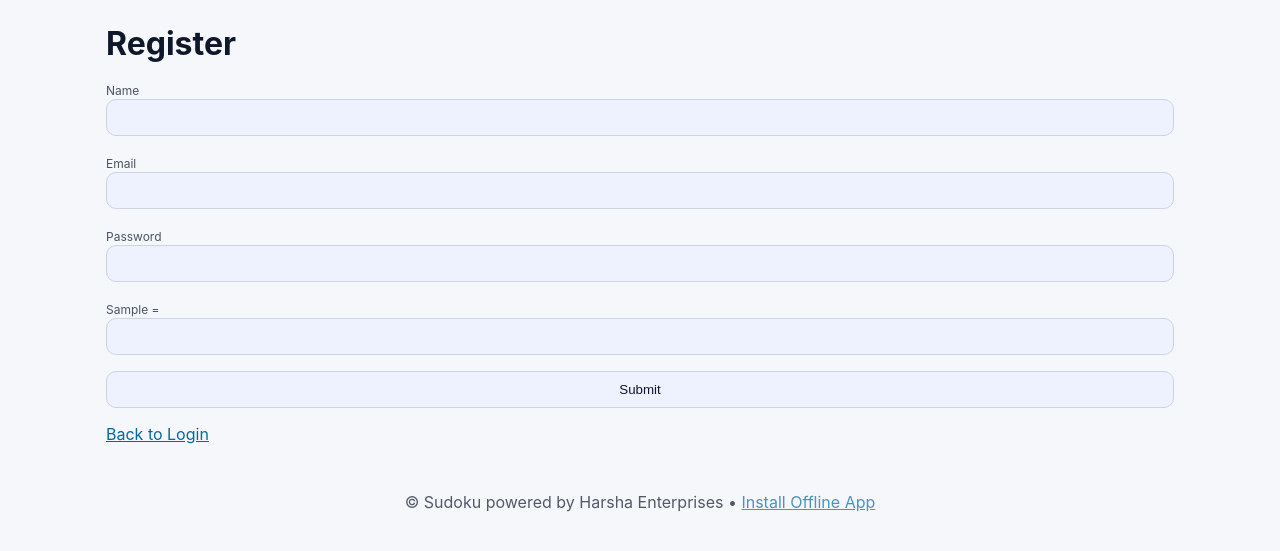
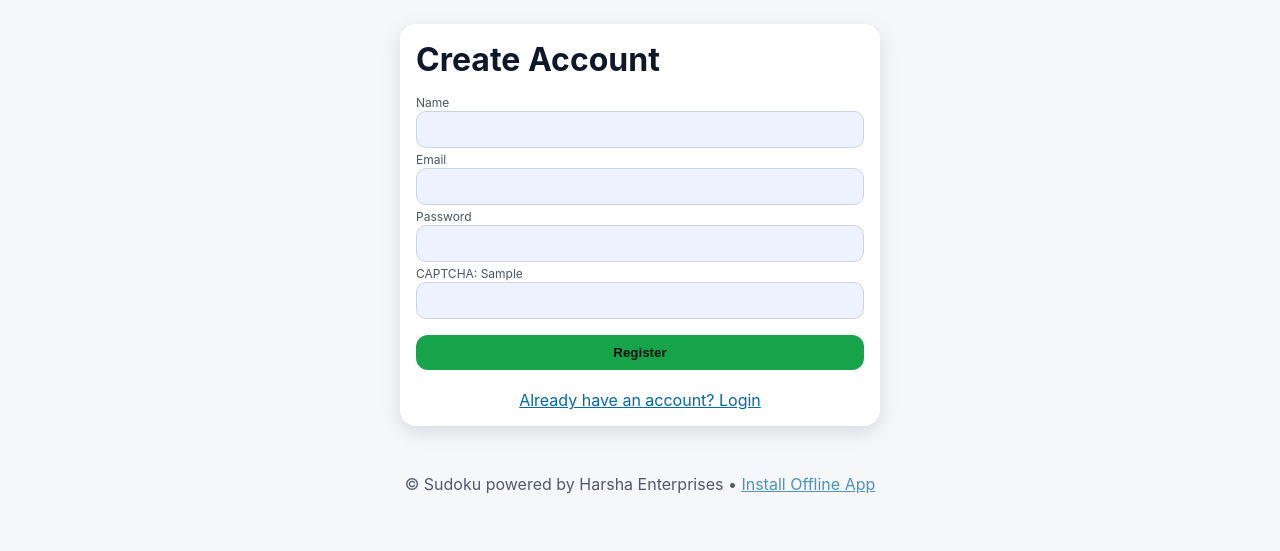
Before and after one commit to harsha86396/sudoku_app, a Flask app: template templates/register.html in a window 1280 px wide. Shown: the part 63-614 px from the top of the page. Run offline with Flask 3, Linux system fonts and the light colour scheme; the template is opened without the code that fills it: most values are stand-ins (such as "Sample title", 1, 10 or a date in 2020); form fields are guessed from the names that the template uses; parts of the project's set-up code (start-up, migrations or seed data) failed here and were passed over.

Commit message:
Update register.html

```diff
--- a/templates/register.html
+++ b/templates/register.html
@@ -1,26 +1,35 @@
 {% extends 'base.html' %}
 {% block content %}
-  <h1>Register</h1>
-  <form method="post" action="{{ url_for('register') }}">
-    {{ form.hidden_tag() }}
-    <p>
-      {{ form.name.label }}<br>
-      {{ form.name() }}
-    </p>
-    <p>
-      {{ form.email.label }}<br>
-      {{ form.email() }}
-    </p>
-    <p>
-      {{ form.password.label }}<br>
-      {{ form.password() }}
-    </p>
-    <p>
-      <label for="captcha">{{ captcha_q }} = </label>
-      {{ form.captcha() }}
-    </p>
-    <p>{{ form.submit() }}</p>
+<div class="card" style="max-width: 480px; margin: auto;">
+  <h1>Create Account</h1>
+
+  {% if msg %}
+  <div class="alert">{{ msg }}</div>
+  {% endif %}
+
+  {% if err %}
+  <div class="alert err">{{ err }}</div>
+  {% endif %}
+
+  <form action="/register" method="post">
+    <label>Name</label>
+    <input name="name" required>
+
+    <label>Email</label>
+    <input name="email" type="email" required>
+
+    <label>Password</label>
+    <input name="password" type="password" required>
+
+    <label>CAPTCHA: {{ captcha_q }}</label>
+    <input name="captcha_answer" required>
+    <input type="hidden" name="captcha_token" value="{{ captcha_t }}">
+
+    <button class="btn" type="submit" style="width: 100%; margin-top: 16px;">Register</button>
   </form>
-  <p><a href="{{ url_for('index') }}">Back to Login</a></p>
-  <p class="error">{{ session.pop('err', '') }}</p>
+
+  <div style="margin-top: 20px; text-align: center;">
+    <a href="/login">Already have an account? Login</a>
+  </div>
+</div>
 {% endblock %}
```
